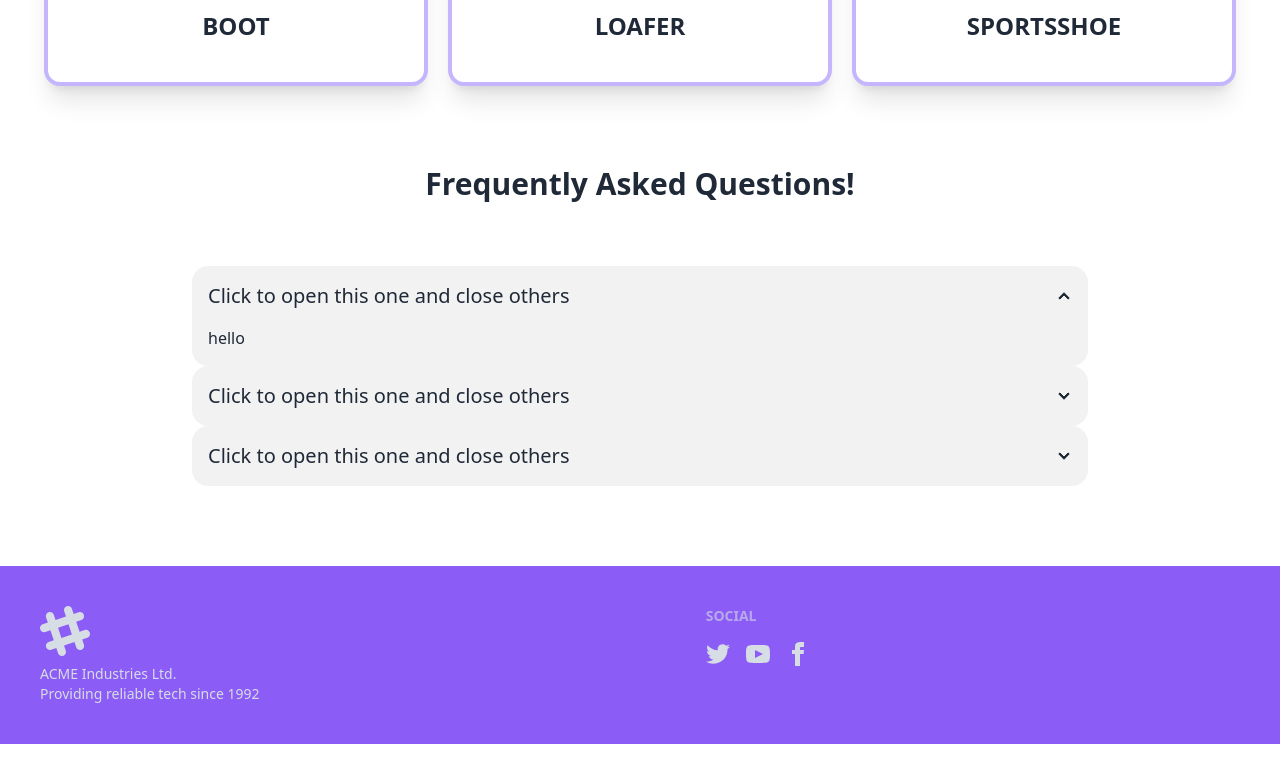
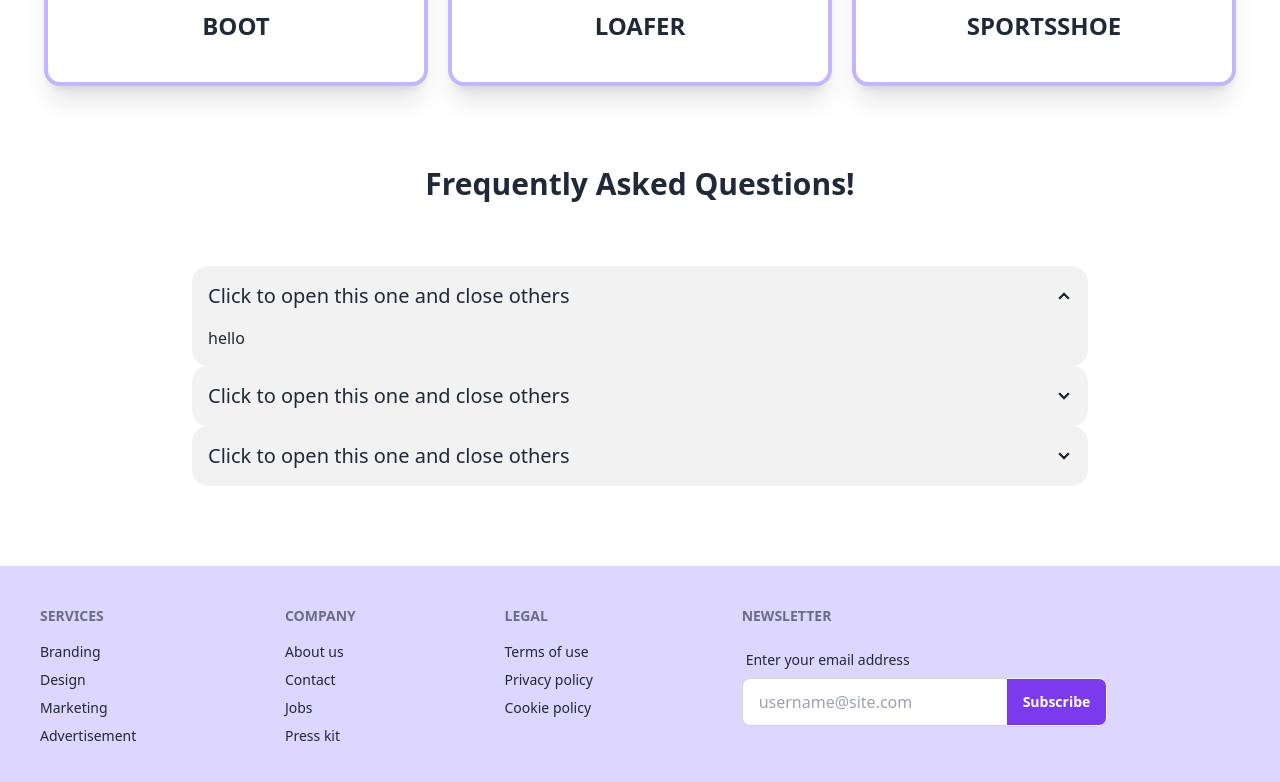
Before and after one commit to AbuZobayed/my_react_app, a React (Vite) app: page / in a window 1280 px wide. Shown: the part 1644-2426 px from the top of the page. Before the commit the page ends 2388 px from the top, so only its background shows below. Built offline with nearby package versions, Linux system fonts and the light colour scheme; no server answers; data requests are answered from the project's data file.

Commit message:
footer update

```diff
--- a/src/components/Footer.jsx
+++ b/src/components/Footer.jsx
@@ -1,63 +1,43 @@
 const Footer = () => {
   return (
     <>
-      <footer className="footer p-10 bg-violet-500 text-neutral-content">
-        <aside>
-          <svg
-            width="50"
-            height="50"
-            viewBox="0 0 24 24"
-            xmlns="http://www.w3.org/2000/svg"
-            fillRule="evenodd"
-            clipRule="evenodd"
-            className="fill-current"
-          >
-            <path d="M22.672 15.226l-2.432.811.841 2.515c.33 1.019-.209 2.127-1.23 2.456-1.15.325-2.148-.321-2.463-1.226l-.84-2.518-5.013 1.677.84 2.517c.391 1.203-.434 2.542-1.831 2.542-.88 0-1.601-.564-1.86-1.314l-.842-2.516-2.431.809c-1.135.328-2.145-.317-2.463-1.229-.329-1.018.211-2.127 1.231-2.456l2.432-.809-1.621-4.823-2.432.808c-1.355.384-2.558-.59-2.558-1.839 0-.817.509-1.582 1.327-1.846l2.433-.809-.842-2.515c-.33-1.02.211-2.129 1.232-2.458 1.02-.329 2.13.209 2.461 1.229l.842 2.515 5.011-1.677-.839-2.517c-.403-1.238.484-2.553 1.843-2.553.819 0 1.585.509 1.85 1.326l.841 2.517 2.431-.81c1.02-.33 2.131.211 2.461 1.229.332 1.018-.21 2.126-1.23 2.456l-2.433.809 1.622 4.823 2.433-.809c1.242-.401 2.557.484 2.557 1.838 0 .819-.51 1.583-1.328 1.847m-8.992-6.428l-5.01 1.675 1.619 4.828 5.011-1.674-1.62-4.829z"></path>
-          </svg>
-          <p>
-            ACME Industries Ltd.
-            <br />
-            Providing reliable tech since 1992
-          </p>
-        </aside>
+      <footer className="footer p-10 bg-violet-200 text-base-content">
         <nav>
-          <h6 className="footer-title">Social</h6>
-          <div className="grid grid-flow-col gap-4">
-            <a>
-              <svg
-                xmlns="http://www.w3.org/2000/svg"
-                width="24"
-                height="24"
-                viewBox="0 0 24 24"
-                className="fill-current"
-              >
-                <path d="M24 4.557c-.883.392-1.832.656-2.828.775 1.017-.609 1.798-1.574 2.165-2.724-.951.564-2.005.974-3.127 1.195-.897-.957-2.178-1.555-3.594-1.555-3.179 0-5.515 2.966-4.797 6.045-4.091-.205-7.719-2.165-10.148-5.144-1.29 2.213-.669 5.108 1.523 6.574-.806-.026-1.566-.247-2.229-.616-.054 2.281 1.581 4.415 3.949 4.89-.693.188-1.452.232-2.224.084.626 1.956 2.444 3.379 4.6 3.419-2.07 1.623-4.678 2.348-7.29 2.04 2.179 1.397 4.768 2.212 7.548 2.212 9.142 0 14.307-7.721 13.995-14.646.962-.695 1.797-1.562 2.457-2.549z"></path>
-              </svg>
-            </a>
-            <a>
-              <svg
-                xmlns="http://www.w3.org/2000/svg"
-                width="24"
-                height="24"
-                viewBox="0 0 24 24"
-                className="fill-current"
-              >
-                <path d="M19.615 3.184c-3.604-.246-11.631-.245-15.23 0-3.897.266-4.356 2.62-4.385 8.816.029 6.185.484 8.549 4.385 8.816 3.6.245 11.626.246 15.23 0 3.897-.266 4.356-2.62 4.385-8.816-.029-6.185-.484-8.549-4.385-8.816zm-10.615 12.816v-8l8 3.993-8 4.007z"></path>
-              </svg>
-            </a>
-            <a>
-              <svg
-                xmlns="http://www.w3.org/2000/svg"
-                width="24"
-                height="24"
-                viewBox="0 0 24 24"
-                className="fill-current"
-              >
-                <path d="M9 8h-3v4h3v12h5v-12h3.642l.358-4h-4v-1.667c0-.955.192-1.333 1.115-1.333h2.885v-5h-3.808c-3.596 0-5.192 1.583-5.192 4.615v3.385z"></path>
-              </svg>
-            </a>
-          </div>
+          <h6 className="footer-title">Services</h6>
+          <a className="link link-hover">Branding</a>
+          <a className="link link-hover">Design</a>
+          <a className="link link-hover">Marketing</a>
+          <a className="link link-hover">Advertisement</a>
         </nav>
+        <nav>
+          <h6 className="footer-title">Company</h6>
+          <a className="link link-hover">About us</a>
+          <a className="link link-hover">Contact</a>
+          <a className="link link-hover">Jobs</a>
+          <a className="link link-hover">Press kit</a>
+        </nav>
+        <nav>
+          <h6 className="footer-title">Legal</h6>
+          <a className="link link-hover">Terms of use</a>
+          <a className="link link-hover">Privacy policy</a>
+          <a className="link link-hover">Cookie policy</a>
+        </nav>
+        <form>
+          <h6 className="footer-title">Newsletter</h6>
+          <fieldset className="form-control w-80">
+            <label className="label">
+              <span className="label-text">Enter your email address</span>
+            </label>
+            <div className="join">
+              <input
+                type="text"
+                placeholder="username@site.com"
+                className="input input-bordered join-item"
+              />
+              <button className="btn bg-violet-600 text-white join-item">Subscribe</button>
+            </div>
+          </fieldset>
+        </form>
       </footer>
     </>
   );
--- a/src/pages/Dashboard.jsx
+++ b/src/pages/Dashboard.jsx
@@ -15,9 +15,9 @@
                   <input type="checkbox" className="checkbox" />
                 </label>
               </th>
-              <th>Name</th>
-              <th>Address</th>
-              <th>Favorite shoe</th>
+              <th className="text-violet-600 font-bold text-lg">User</th>
+              <th className="text-violet-600 font-bold text-lg">Address</th>
+              <th className="text-violet-600 font-bold text-lg">Favorite shoe</th>
               <th></th>
             </tr>
           </thead>
@@ -26,7 +26,7 @@
             <tr>
               <th>
                 <label>
-                  <input type="checkbox" className="checkbox" />
+                  <input type="checkbox" className="checkbox " />
                 </label>
               </th>
               <td>
```
